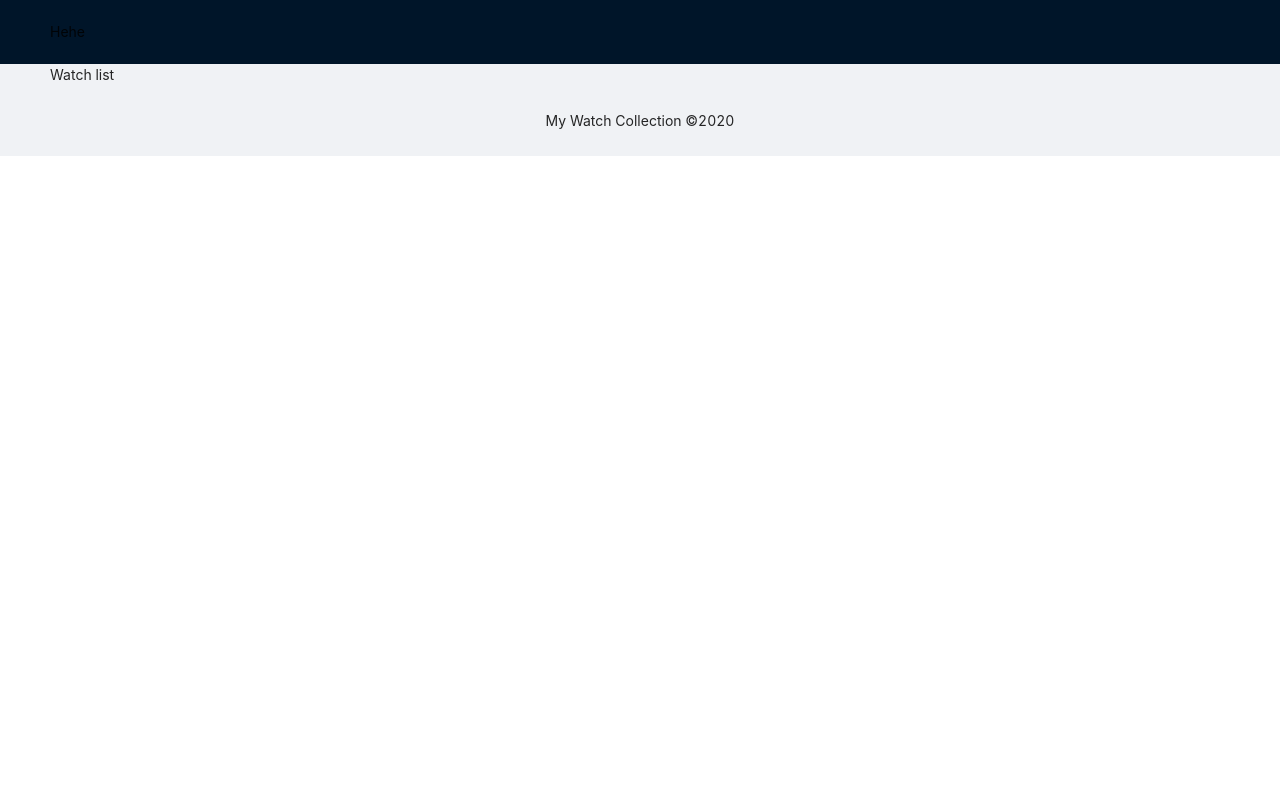
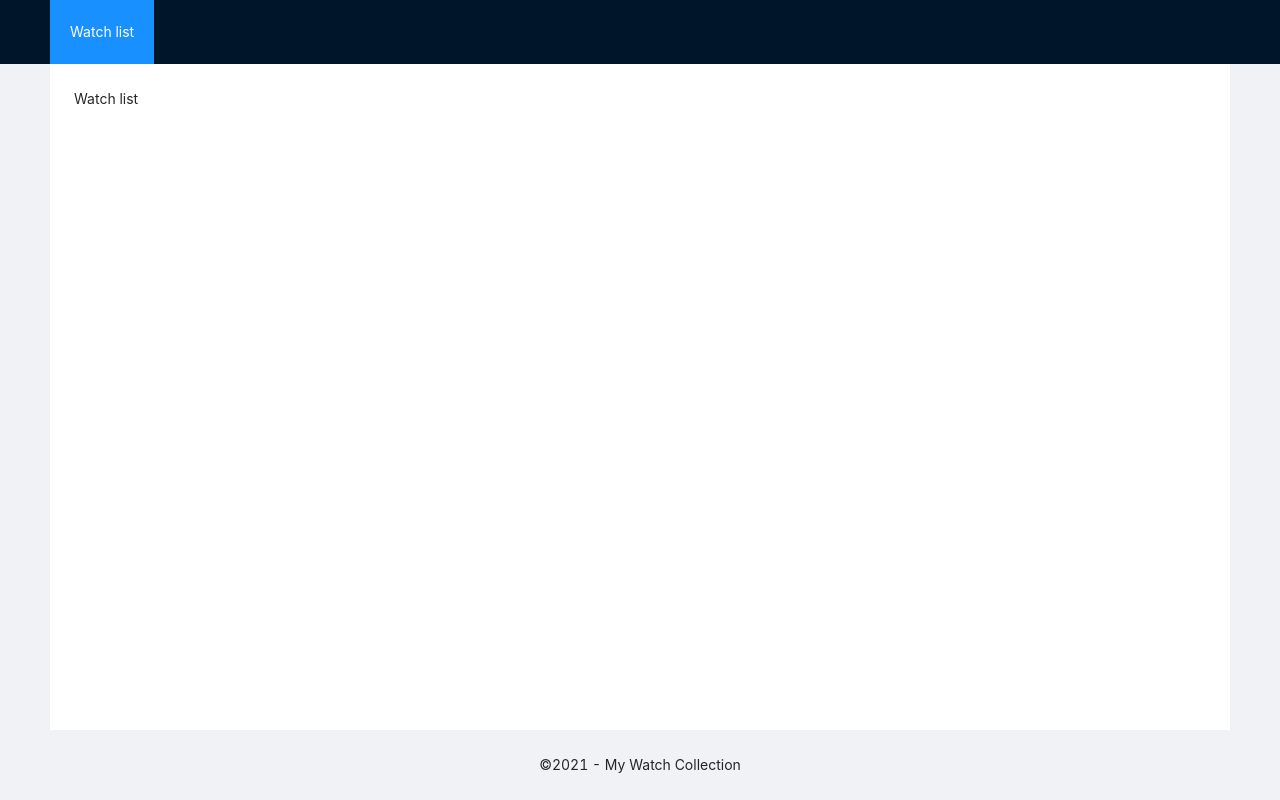
Before and after one commit to hpquynh/watch-list, a React (Vite) app: page / in a window 1280 px wide. Built offline with nearby package versions, Linux system fonts and the light colour scheme.

Commit message:
Init style variables

```diff
--- a/package.json
+++ b/package.json
@@ -23,6 +23,7 @@
     "@typescript-eslint/eslint-plugin": "^4.14.0",
     "@typescript-eslint/parser": "^4.14.0",
     "eslint": "^7.18.0",
+    "eslint-plugin-react": "^7.22.0",
     "eslint-plugin-react-hooks": "^4.2.0",
     "parcel": "^2.0.0-beta.1",
     "sass": "^1.32.5",
--- /dev/null
+++ b/src/assets/styles/_color-variables.scss
@@ -0,0 +1 @@
+$color-white: #fff;
--- /dev/null
+++ b/src/assets/styles/_dimension-variables.scss
@@ -0,0 +1,7 @@
+// Min height
+$mh-main-content: 280px;
+
+// Spacing
+$sp-0: 6px;
+$sp-1: 12px;
+$sp-2: 24px;
--- /dev/null
+++ b/src/assets/styles/_variables.scss
@@ -0,0 +1,2 @@
+@import "color-variables";
+@import "dimension-variables";
--- /dev/null
+++ b/src/components/App/index.scss
@@ -0,0 +1,11 @@
+@import "src/assets/styles/variables";
+
+body, #root, .layout, .site-layout-content{
+  height: 100%;
+}
+
+.site-layout-content {
+  min-height: $mh-main-content;
+  padding: $sp-2;
+  background: $color-white;
+}
--- a/src/components/App/index.tsx
+++ b/src/components/App/index.tsx
@@ -1,25 +1,38 @@
-import React, {ReactElement} from 'react'
+import React, {ReactElement, useEffect, useState} from 'react'
 import {
     BrowserRouter as Router
-} from 'react-router-dom'
-import {Layout} from 'antd'
-import { Routes } from '../Routes'
-import 'antd/dist/antd.css'
-import './style.scss'
+} from 'react-router-dom';
+import Layout from 'antd/lib/layout';
+import Menu from 'antd/lib/menu';
+import { Routes } from '../Routes';
+import 'antd/dist/antd.css';
+import './index.scss';
 
 const {Header, Content, Footer} = Layout;
 
 export const App: React.FC = (): ReactElement => {
+    const [date , setDate] = useState();
+    const getYear = () =>  setDate(new Date().getFullYear())
+
+    useEffect(() => {
+        getYear();
+    }, []);
+
     return (
         <Router>
             <Layout className="layout">
-                <Header>Hehe</Header>
+                <Header>
+                    <div className="logo" />
+                    <Menu theme="dark" mode="horizontal" defaultSelectedKeys={['1']}>
+                        <Menu.Item key="1">Watch list</Menu.Item>
+                    </Menu>
+                </Header>
                 <Content style={{padding: '0 50px'}}>
                     <div className="site-layout-content">
                         <Routes />
                     </div>
                 </Content>
-                <Footer style={{textAlign: 'center'}}>My Watch Collection ©2020</Footer>
+                <Footer style={{textAlign: 'center'}}>&copy;{date} - My Watch Collection</Footer>
             </Layout>
         </Router>
     )
```
Also changed, not shown: src/components/App/style.scss (deleted), src/pages/Watch/WatchList/index.tsx (line endings or trailing spaces).
